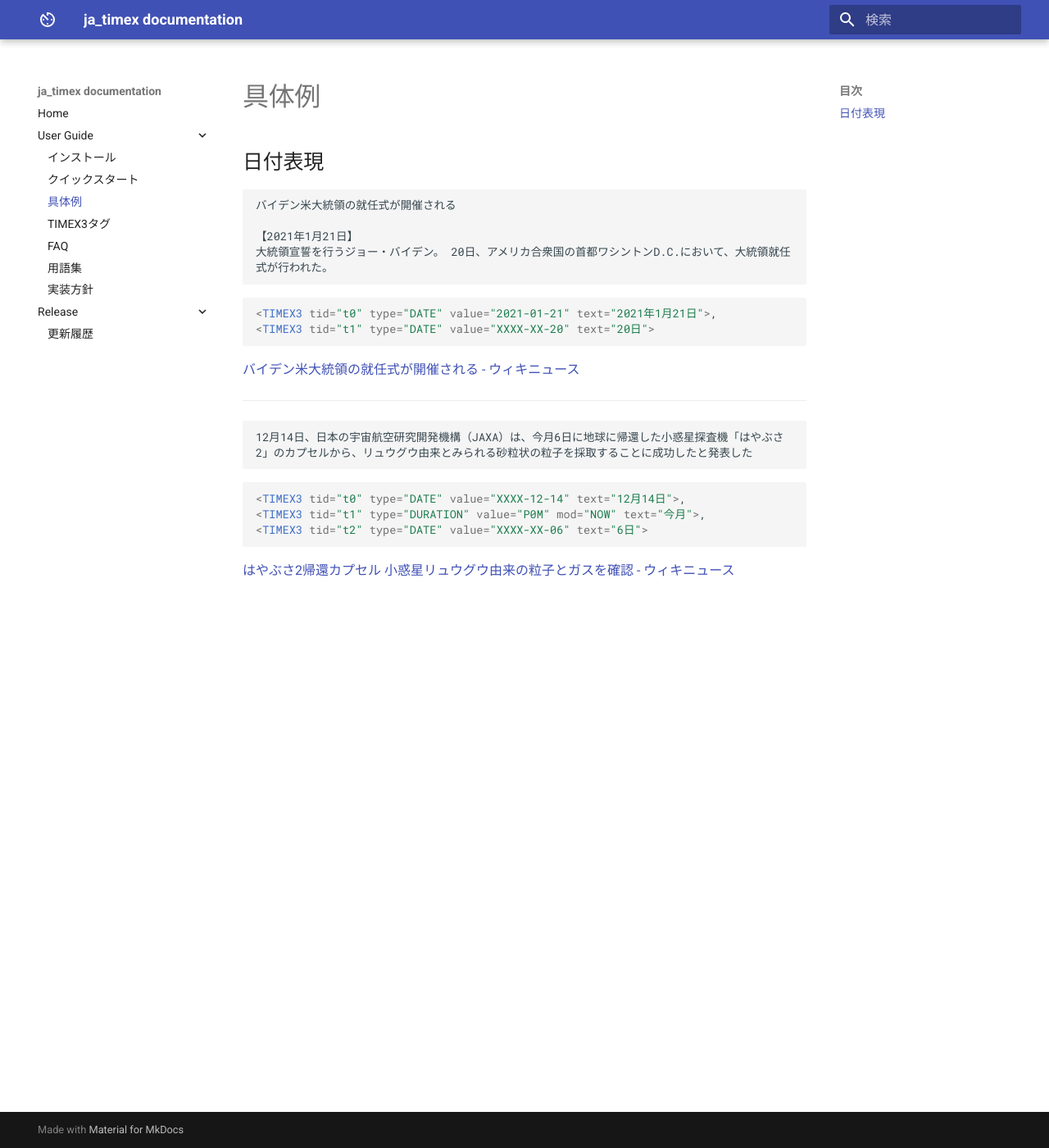
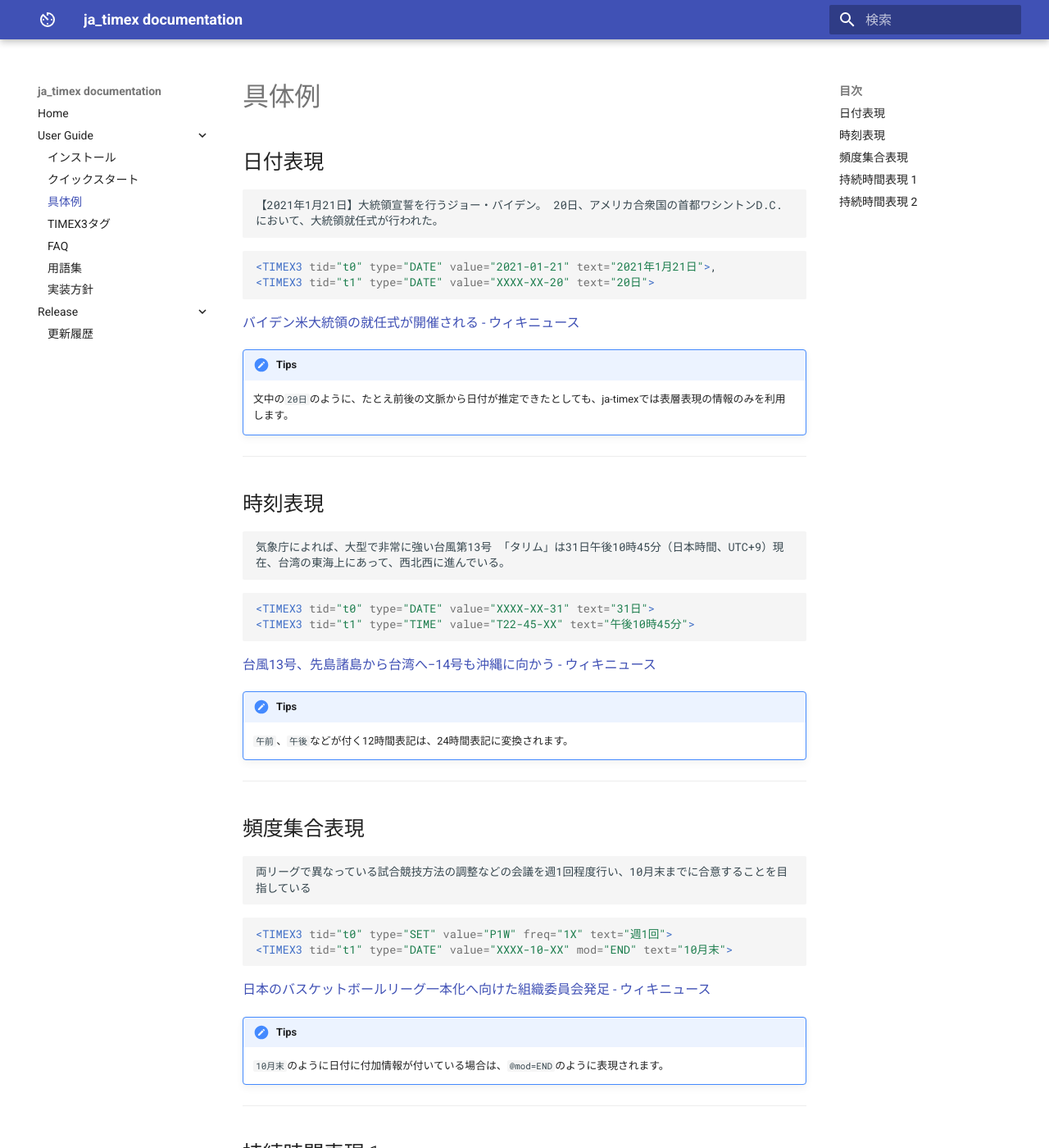
Before and after one commit to yagays/ja-timex, an MkDocs documentation site: the page built from docs/docs/examples.md, in a window 1280 px wide and 1400 px high. Shown: the whole window at 82% size. Built offline with MkDocs 1.6.1 and Material for MkDocs 9.7.7, drawn with Linux system fonts in a browser that asks for light colours; some of the changed text lies outside the part shown.

Commit message:
update docs

````diff
--- a/docs/docs/examples.md
+++ b/docs/docs/examples.md
@@ -3,30 +3,98 @@
 ## 日付表現
 
 ```
-バイデン米大統領の就任式が開催される
-
-【2021年1月21日】
-大統領宣誓を行うジョー・バイデン。 20日、アメリカ合衆国の首都ワシントンD.C.において、大統領就任式が行われた。
+【2021年1月21日】大統領宣誓を行うジョー・バイデン。 20日、アメリカ合衆国の首都ワシントンD.C.において、大統領就任式が行われた。
 ```
 
-
-```html
+```xml
 <TIMEX3 tid="t0" type="DATE" value="2021-01-21" text="2021年1月21日">,
 <TIMEX3 tid="t1" type="DATE" value="XXXX-XX-20" text="20日">
 ```
 
 [バイデン米大統領の就任式が開催される \- ウィキニュース](https://ja.wikinews.org/wiki/%E3%83%90%E3%82%A4%E3%83%87%E3%83%B3%E7%B1%B3%E5%A4%A7%E7%B5%B1%E9%A0%98%E3%81%AE%E5%B0%B1%E4%BB%BB%E5%BC%8F%E3%81%8C%E9%96%8B%E5%82%AC%E3%81%95%E3%82%8C%E3%82%8B)
 
+!!! Tips
+    文中の`20日`のように、たとえ前後の文脈から日付が推定できたとしても、ja-timexでは表層表現の情報のみを利用します。
+
+
 ---
+
+## 時刻表現
+
+```
+気象庁によれば、大型で非常に強い台風第13号 「タリム」は31日午後10時45分（日本時間、UTC+9）現在、台湾の東海上にあって、西北西に進んでいる。
+```
+
+```xml
+<TIMEX3 tid="t0" type="DATE" value="XXXX-XX-31" text="31日">
+<TIMEX3 tid="t1" type="TIME" value="T22-45-XX" text="午後10時45分">
+```
+
+[台風13号、先島諸島から台湾へ−14号も沖縄に向かう \- ウィキニュース](https://ja.wikinews.org/wiki/%E5%8F%B0%E9%A2%A813%E5%8F%B7%E3%80%81%E5%85%88%E5%B3%B6%E8%AB%B8%E5%B3%B6%E3%81%8B%E3%82%89%E5%8F%B0%E6%B9%BE%E3%81%B8%E2%88%9214%E5%8F%B7%E3%82%82%E6%B2%96%E7%B8%84%E3%81%AB%E5%90%91%E3%81%8B%E3%81%86)
+
+!!! Tips
+    `午前`、`午後`などが付く12時間表記は、24時間表記に変換されます。
+
+---
+
+## 頻度集合表現
+
+```
+両リーグで異なっている試合競技方法の調整などの会議を週1回程度行い、10月末までに合意することを目指している
+```
+
+```xml
+<TIMEX3 tid="t0" type="SET" value="P1W" freq="1X" text="週1回">
+<TIMEX3 tid="t1" type="DATE" value="XXXX-10-XX" mod="END" text="10月末">
+```
+
+[日本のバスケットボールリーグ一本化へ向けた組織委員会発足 \- ウィキニュース](https://ja.wikinews.org/wiki/%E6%97%A5%E6%9C%AC%E3%81%AE%E3%83%90%E3%82%B9%E3%82%B1%E3%83%83%E3%83%88%E3%83%9C%E3%83%BC%E3%83%AB%E3%83%AA%E3%83%BC%E3%82%B0%E4%B8%80%E6%9C%AC%E5%8C%96%E3%81%B8%E5%90%91%E3%81%91%E3%81%9F%E7%B5%84%E7%B9%94%E5%A7%94%E5%93%A1%E4%BC%9A%E7%99%BA%E8%B6%B3)
+
+!!! Tips
+    `10月末`のように日付に付加情報が付いている場合は、`@mod=END`のように表現されます。
+
+---
+
+## 持続時間表現 1
+
+```
+奈良市環境清美部の男性職員 (42) が、2001年からの5年9カ月余りで8日しか出勤していないのにも関わらず、給与がほぼ満額支給されていたことが明らかになった。
+```
+
+```xml
+<TIMEX3 tid="t0" type="DATE" value="2001-XX-XX" text="2001年">
+<TIMEX3 tid="t1" type="DURATION" value="P5Y9M" text="5年9カ月">
+<TIMEX3 tid="t2" type="DATE" value="XXXX-XX-08" text="8日">
+```
+
+[奈良市職員、5年間ほとんど出勤せず給与満額 \- ウィキニュース](https://ja.wikinews.org/wiki/%E5%A5%88%E8%89%AF%E5%B8%82%E8%81%B7%E5%93%A1%E3%80%815%E5%B9%B4%E9%96%93%E3%81%BB%E3%81%A8%E3%82%93%E3%81%A9%E5%87%BA%E5%8B%A4%E3%81%9B%E3%81%9A%E7%B5%A6%E4%B8%8E%E6%BA%80%E9%A1%8D)
+
+
+!!! Tips
+    生物の年齢は、数値表現であって時間情報表現ではないので取得しません
+
+---
+
+## 持続時間表現 2
 
 ```
 12月14日、日本の宇宙航空研究開発機構（JAXA）は、今月6日に地球に帰還した小惑星探査機「はやぶさ2」のカプセルから、リュウグウ由来とみられる砂粒状の粒子を採取することに成功したと発表した
 ```
 
-```html
+```xml
 <TIMEX3 tid="t0" type="DATE" value="XXXX-12-14" text="12月14日">,
 <TIMEX3 tid="t1" type="DURATION" value="P0M" mod="NOW" text="今月">,
 <TIMEX3 tid="t2" type="DATE" value="XXXX-XX-06" text="6日">
 ```
 
 [はやぶさ2帰還カプセル 小惑星リュウグウ由来の粒子とガスを確認 \- ウィキニュース](https://ja.wikinews.org/wiki/%E3%81%AF%E3%82%84%E3%81%B6%E3%81%952%E5%B8%B0%E9%82%84%E3%82%AB%E3%83%97%E3%82%BB%E3%83%AB_%E5%B0%8F%E6%83%91%E6%98%9F%E3%83%AA%E3%83%A5%E3%82%A6%E3%82%B0%E3%82%A6%E7%94%B1%E6%9D%A5%E3%81%AE%E7%B2%92%E5%AD%90%E3%81%A8%E3%82%AC%E3%82%B9%E3%82%92%E7%A2%BA%E8%AA%8D)
+
+!!! Warning
+    `今月6日`は`今月`,`6日`に分割してタグ付けを行います。成澤\[2\]では1つのまとまりとして扱うように定義されていましたが、ja-timexでは分割します。
+
+    その理由として、TIMEX3タグの定義上は日付表現として「いずれかの月」か「そもそも月の情報が不明」かを区別することができません。`XXXX-XX-06`という表記しかできず、今回の場合は`今月6日`のうちの`今月`の情報が表層表現から欠落してしまうため、情報の欠損を防ぐために分割しています。
+
+    `今月`は、表層表現からではどの月かを推定することが不可能なため、日付表現とは扱わず持続時間表現として扱います。
+
+!!! Tips
+    持続時間表現としての`今月`は、`value="P0M" mod="NOW"`という2つの組み合わせで表現します。これは`先月`なら`value="P1M" mod="BEFORE"`、`来月`なら`value="P1M" mod="AFTER"`と表現することを踏まえたものです。
--- a/docs/mkdocs.yml
+++ b/docs/mkdocs.yml
@@ -4,6 +4,7 @@ markdown_extensions:
   - pymdownx.superfences
   - def_list
   - attr_list
+  - admonition
 theme:
     name: material
     language: ja
````
Also changed, not shown: docs/docs/timex3.md (+1 -2 lines).
